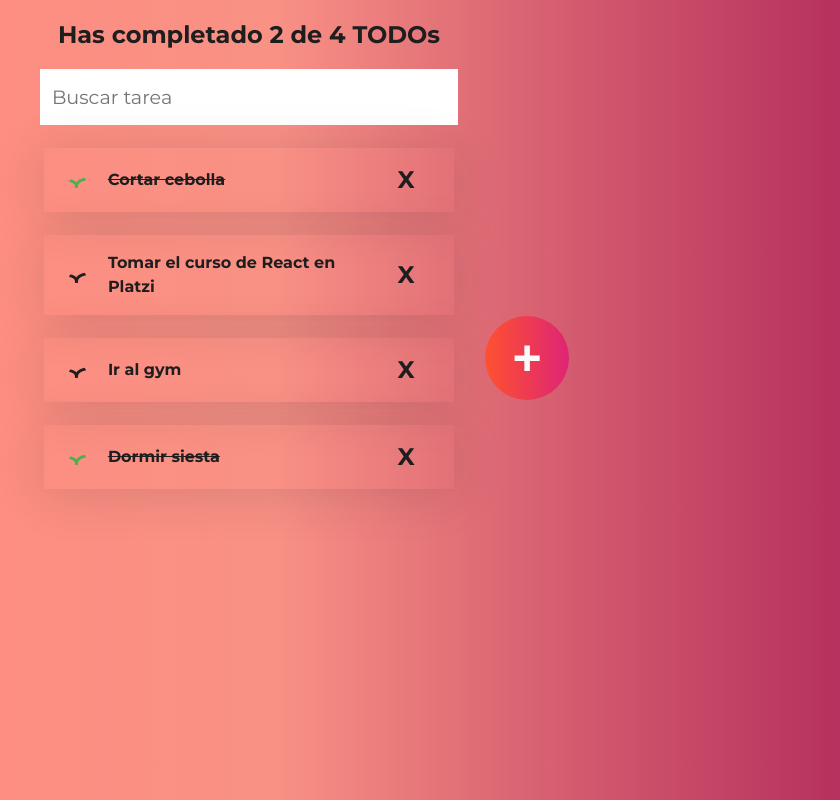
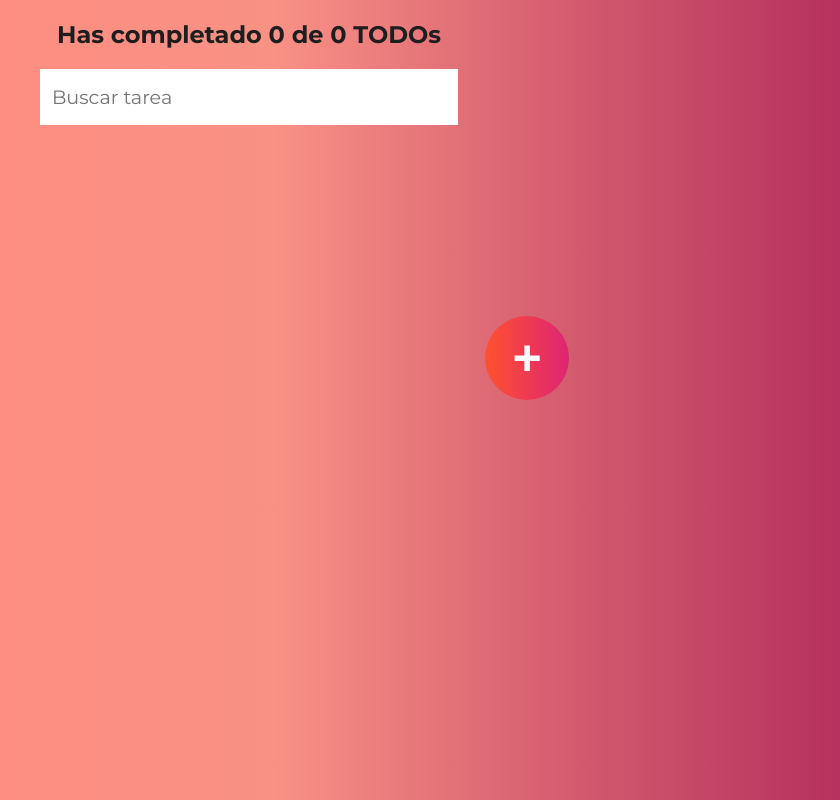
Before and after one commit to MauroBrandan/TodoMine, a React (Create React App) app: page / in a window 1280 px wide. Shown: the whole page, without its empty margins (391-1231 px from the left). Built offline with nearby package versions, Linux system fonts and the light colour scheme.

Commit message:
Persistencia de datos con Local Storage Implementacion de React Context

```diff
--- a/src/App.js
+++ b/src/App.js
@@ -1,61 +1,12 @@
-import { useState } from 'react'
-import Counter from './components/Counter'
-import Search from './components/Search'
-import TodoList from './components/TodoList'
-import TodoItem from './components/TodoItem'
-import CreateTodoButton from './components/CreateTodoButton'
-
-const todosMocks = [
-	{ text: 'Cortar cebolla', completed: true, id: 1 },
-	{ text: 'Tomar el curso de React en Platzi', completed: false, id: 2 },
-	{ text: 'Ir al gym', completed: false, id: 3 },
-	{ text: 'Dormir siesta', completed: true, id: 4 },
-]
+import React from 'react'
+import AppIU from './components/AppIU'
+import { TodoProvider } from './contexts/TodoContext'
 
 function App() {
-	const [todos, setTodos] = useState(todosMocks)
-	const [searchValue, setSearchValue] = useState('')
-
-	const totalTodos = todos.length
-	const completedTodos = todos.filter((todo) => todo.completed).length
-
-	const searchedTodos = todos.filter((todo) =>
-		todo.text.toLowerCase().includes(searchValue.toLocaleLowerCase())
-	)
-
-	const completeTodo = (id) => {
-		const todoIndex = todos.findIndex((todo) => todo.id === id)
-
-		const newTodos = [...todos]
-		newTodos[todoIndex].completed = !newTodos[todoIndex].completed
-		setTodos(newTodos)
-	}
-
-	const deleteTodo = (id) => {
-		const todoIndex = todos.findIndex((todo) => todo.id === id)
-
-		const newTodos = [...todos]
-		newTodos.splice(todoIndex, 1)
-		setTodos(newTodos)
-	}
-
 	return (
-		<>
-			<Counter total={totalTodos} completedTodos={completedTodos} />
-			<Search searchValue={searchValue} setSearchValue={setSearchValue} />
-			<TodoList>
-				{searchedTodos.map((todo) => (
-					<TodoItem
-						key={todo.id}
-						text={todo.text}
-						completed={todo.completed}
-						onComplete={() => completeTodo(todo.id)}
-						onDelete={() => deleteTodo(todo.id)}
-					/>
-				))}
-			</TodoList>
-			<CreateTodoButton />
-		</>
+		<TodoProvider>
+			<AppIU />
+		</TodoProvider>
 	)
 }
 
--- /dev/null
+++ b/src/components/AppIU.js
@@ -0,0 +1,32 @@
+import React from 'react'
+import Counter from './Counter'
+import Search from './Search'
+import TodoList from './TodoList'
+import TodoItem from './TodoItem'
+import CreateTodoButton from './CreateTodoButton'
+import { TodoContext } from '../contexts/TodoContext'
+
+function AppIU() {
+	const { searchedTodos, completeTodo, deleteTodo } = React.useContext(TodoContext)
+
+	return (
+		<>
+			<Counter />
+			<Search />
+			<TodoList>
+				{searchedTodos.map((todo) => (
+					<TodoItem
+						key={todo.id}
+						text={todo.text}
+						completed={todo.completed}
+						onComplete={() => completeTodo(todo.id)}
+						onDelete={() => deleteTodo(todo.id)}
+					/>
+				))}
+			</TodoList>
+			<CreateTodoButton />
+		</>
+	)
+}
+
+export default AppIU
--- a/src/components/Counter.jsx
+++ b/src/components/Counter.jsx
@@ -1,11 +1,14 @@
 import React from 'react'
+import { TodoContext } from '../contexts/TodoContext'
 
 import './styles/Counter.css'
 
-function Counter({ total, completedTodos }) {
+function Counter() {
+	const { totalTodos, completedTodos } = React.useContext(TodoContext)
+
 	return (
 		<h2 className='Counter'>
-			Has completado {completedTodos} de {total} TODOs
+			Has completado {completedTodos} de {totalTodos} TODOs
 		</h2>
 	)
 }
--- a/src/components/Search.jsx
+++ b/src/components/Search.jsx
@@ -1,8 +1,11 @@
 import React from 'react'
+import { TodoContext } from '../contexts/TodoContext'
 
 import './styles/Search.css'
 
-function Search({ searchValue, setSearchValue }) {
+function Search() {
+	const { searchValue, setSearchValue } = React.useContext(TodoContext)
+
 	const onChangeSearchValue = (event) => {
 		setSearchValue(event.target.value)
 	}
--- /dev/null
+++ b/src/contexts/TodoContext.js
@@ -0,0 +1,50 @@
+import React, { useState } from 'react'
+import useLocalStorage from '../hooks/useLocalStorage'
+
+const TodoContext = React.createContext()
+
+function TodoProvider(props) {
+	const [todos, setTodos] = useLocalStorage('TODOS_V1', [])
+	const [searchValue, setSearchValue] = useState('')
+
+	const totalTodos = todos.length
+	const completedTodos = todos.filter((todo) => todo.completed).length
+
+	const searchedTodos = todos.filter((todo) =>
+		todo.text.toLowerCase().includes(searchValue.toLocaleLowerCase())
+	)
+
+	const completeTodo = (id) => {
+		const todoIndex = todos.findIndex((todo) => todo.id === id)
+
+		const newTodos = [...todos]
+		newTodos[todoIndex].completed = !newTodos[todoIndex].completed
+		setTodos(newTodos)
+	}
+
+	const deleteTodo = (id) => {
+		const todoIndex = todos.findIndex((todo) => todo.id === id)
+
+		const newTodos = [...todos]
+		newTodos.splice(todoIndex, 1)
+		setTodos(newTodos)
+	}
+
+	return (
+		<TodoContext.Provider
+			value={{
+				totalTodos,
+				completedTodos,
+				searchValue,
+				setSearchValue,
+				searchedTodos,
+				completeTodo,
+				deleteTodo,
+			}}
+		>
+			{props.children}
+		</TodoContext.Provider>
+	)
+}
+
+export { TodoContext, TodoProvider }
--- /dev/null
+++ b/src/hooks/useLocalStorage.js
@@ -0,0 +1,25 @@
+import { useState } from 'react'
+
+function useLocalStorage(itemName, initialValue) {
+	const localStorageItem = localStorage.getItem(itemName)
+	let parsedItem
+
+	if (!localStorageItem) {
+		localStorage.setItem(itemName, JSON.stringify(initialValue))
+		parsedItem = initialValue
+	} else {
+		parsedItem = JSON.parse(localStorageItem)
+	}
+
+	const [item, setItem] = useState(parsedItem)
+
+	const saveItem = (newItem) => {
+		const stringifiedItem = JSON.stringify(newItem)
+		localStorage.setItem(itemName, stringifiedItem)
+		setItem(newItem)
+	}
+
+	return [item, saveItem]
+}
+
+export default useLocalStorage
```
